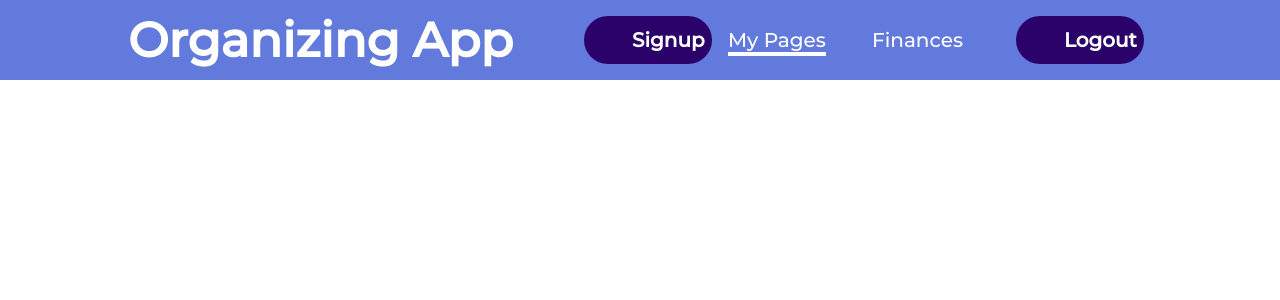
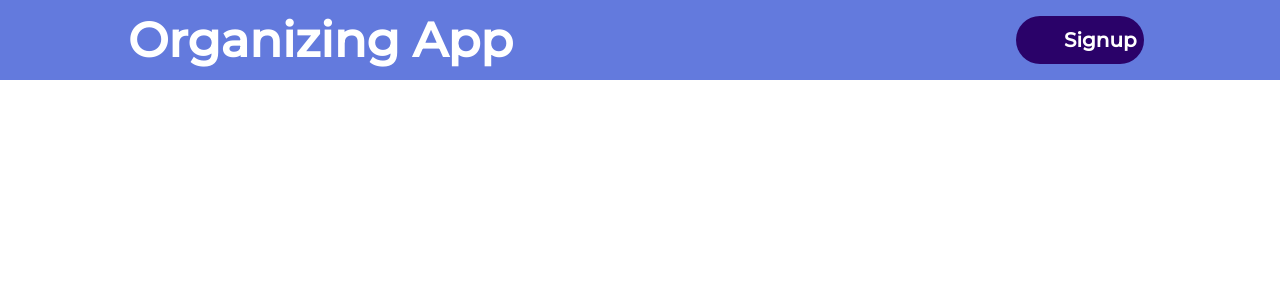
Before and after one commit to madhuriS3008/organizing-app, a React (Create React App) app: page /my-pages in a window 1280 px wide. Shown: the top 300 px of the page. Built offline with nearby package versions, Linux system fonts and the light colour scheme.

Commit message:
Added authentication context

```diff
--- a/src/components/layout/MainNav.js
+++ b/src/components/layout/MainNav.js
@@ -1,34 +1,52 @@
 import classes from "./MainNav.module.css";
 import { Link, NavLink } from "react-router-dom";
+import AuthContext from "../../store/auth-context";
+import { useContext } from "react";
 
 function MainNav() {
+  const authCtx = useContext(AuthContext);
   return (
     <header className={classes.header}>
-      <Link to="/home">
+      {!authCtx.login && (
+        <Link to="/">
           <div className={classes.logo}>Organizing App</div>
         </Link>
+      )}
+      {authCtx.login && (
+        <Link to="/home">
+          <div className={classes.logo}>Many Odds To Organizing</div>
+        </Link>
+      )}
       <nav>
         <ul>
+          {!authCtx.login && (
             <li>
               <Link to="/signup">
                 <div className={classes.button}>Signup</div>
               </Link>
             </li>
+          )}
+          {authCtx.login && (
             <li>
               <NavLink activeClassName={classes.active} to="/my-pages">
                 My Pages
               </NavLink>
             </li>
+          )}
+          {authCtx.login && (
             <li>
               <NavLink activeClassName={classes.active} to="/finances">
                 Finances
               </NavLink>
             </li>
+          )}
+          {authCtx.login && (
             <li>
               <Link to="/logout">
                 <div className={classes.button}>Logout</div>
               </Link>
             </li>
+          )}
         </ul>
       </nav>
     </header>
--- a/src/components/mainpage/LoginForm.js
+++ b/src/components/mainpage/LoginForm.js
@@ -1,8 +1,11 @@
-import React, { useState } from "react";
+import React, { useContext, useState } from "react";
 import classes from "./LoginForm.module.css";
 import Card from "../ui/Card";
+import AuthContext from "../../store/auth-context";
 
-const LoginForm = (props) => {
+const LoginForm = () => {
+  const authCtx = useContext(AuthContext);
+
   const [enteredEmail, setEnteredEmail] = useState("");
   const [emailIsTouched, setEmailIsTouched] = useState(false);
   const [enteredPassword, setEnteredPassword] = useState("");
@@ -38,7 +41,7 @@ const LoginForm = (props) => {
     event.preventDefault();
     console.log(enteredEmail);
     console.log(enteredPassword);
-    props.onLogin(enteredEmail);
+    authCtx.onLogin();
     setEnteredEmail("");
     setEnteredPassword("");
     setEmailIsTouched(false);
--- a/src/index.js
+++ b/src/index.js
@@ -3,10 +3,13 @@ import ReactDOM from "react-dom";
 import "./index.css";
 import App from "./App";
 import { BrowserRouter } from "react-router-dom";
+import { AuthProvider } from "./store/auth-context";
 
 ReactDOM.render(
   <BrowserRouter>
-    <App />
+    <AuthProvider>
+      <App />
+    </AuthProvider>
   </BrowserRouter>,
   document.getElementById("root")
 );
--- a/src/store/auth-context.js
+++ b/src/store/auth-context.js
@@ -1,7 +1,33 @@
-import React from "react";
+import React, { useState } from "react";
 
-export const AuthContext = React.createContext({
+const AuthContext = React.createContext({
   login: null,
   onLogin: () => {},
   onLogout: () => {},
 });
+
+export const AuthProvider = (props) => {
+  const [login, setLogin] = useState(false);
+
+  const loginHandler = () => {
+    setLogin(true);
+  };
+
+  const logoutHandler = () => {
+    setLogin(false);
+  };
+
+  const authContext = {
+    login: login,
+    onLogin: loginHandler,
+    onLogout: logoutHandler,
+  };
+
+  return (
+    <AuthContext.Provider value={authContext}>
+      {props.children}
+    </AuthContext.Provider>
+  );
+};
+
+export default AuthContext;
```
Lines whose indentation alone changed are shown as unchanged.
